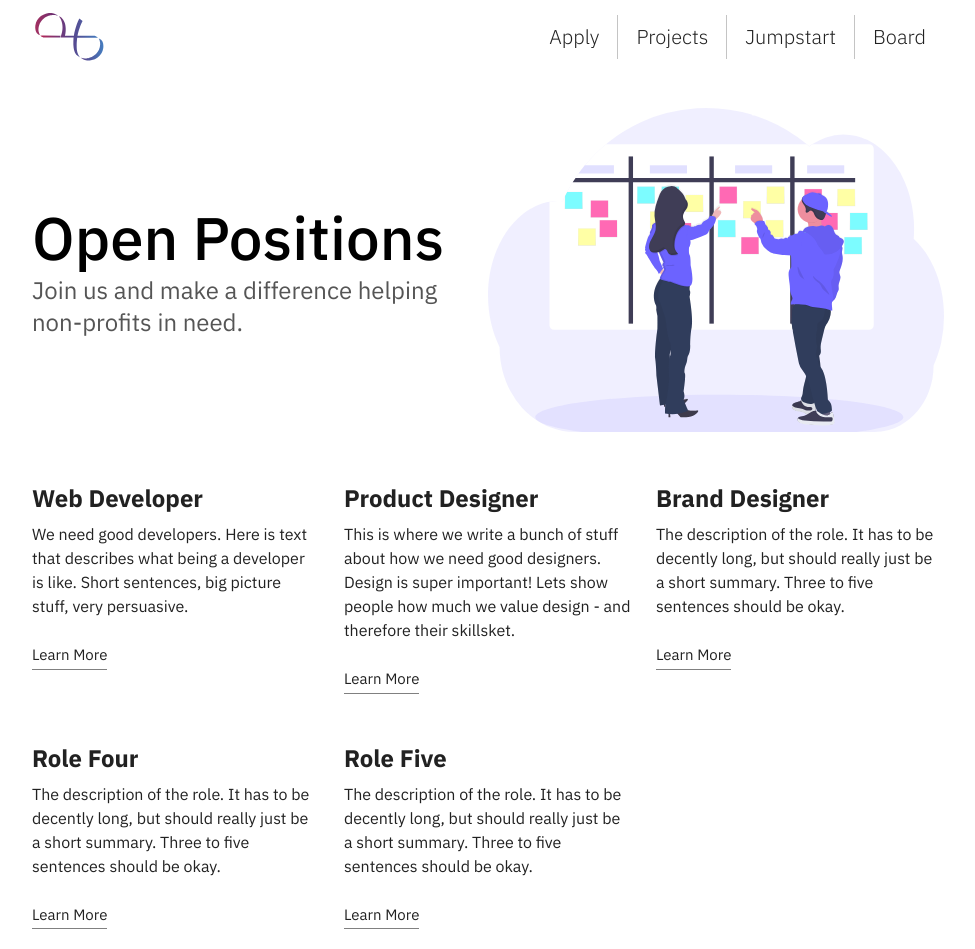
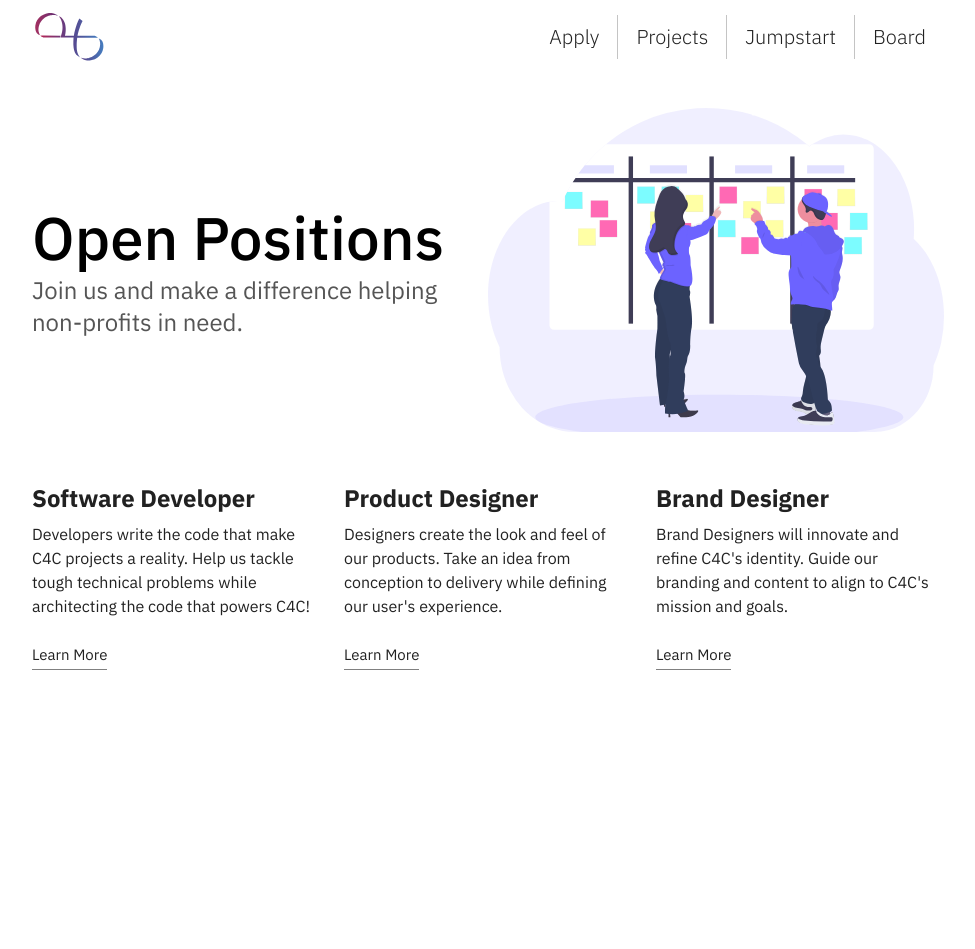
Before and after one commit to Code-4-Community/c4cneu.com, a React (Create React App) app: page /apply in a window 1280 px wide. Shown: the whole page, without its empty margins (152-1127 px from the left). After the commit the page ends 800 px from the top, so only its background shows below. Built offline with nearby package versions, Linux system fonts and the light colour scheme.

Commit message:
updating apply copy

```diff
--- a/src/components/ApplyGrid.tsx
+++ b/src/components/ApplyGrid.tsx
@@ -1,11 +1,11 @@
-import React from 'react';
-import { Grid } from '@material-ui/core';
+import React from "react";
+import { Grid } from "@material-ui/core";
 
 /*
 This component is the card design of the apply page, keeping it here just in case we want to use aspects of this design later
 */
 
-import ApplyCard from './ApplyCard';
+import ApplyCard from "./ApplyCard";
 
 const ApplyGrid: React.FC = () => {
   return (
@@ -17,10 +17,14 @@ const ApplyGrid: React.FC = () => {
         justify="flex-start"
         alignItems="flex-start"
       >
-        <ApplyCard title="Web Developer" to="/apply/developer" enterTime={1000}>
-          We need good developers. Here is text that describes what being a
-          developer is like. Short sentences, big picture stuff, very
-          persuasive.
+        <ApplyCard
+          title="Software Developer"
+          to="/apply/developer"
+          enterTime={1000}
+        >
+          Developers write the code that make C4C projects a reality. Help us
+          tackle tough technical problems while architecting the code that
+          powers C4C!
         </ApplyCard>
 
         <ApplyCard
@@ -28,26 +32,19 @@ const ApplyGrid: React.FC = () => {
           to="/apply/designer"
           enterTime={1500}
         >
-          This is where we write a bunch of stuff about how we need good
-          designers. Design is super important! Lets show people how much we
-          value design - and therefore their skillsket.
+          Designers create the look and feel of our products. Take an idea from
+          conception to delivery while defining our user's experience.
         </ApplyCard>
 
         <ApplyCard title="Brand Designer" to="/apply/unknown" enterTime={1750}>
-          The description of the role. It has to be decently long, but should
-          really just be a short summary. Three to five sentences should be
-          okay.
+          Brand Designers will innovate and refine C4C's identity. Guide our
+          branding and content to align to C4C's mission and goals.
         </ApplyCard>
-        <ApplyCard title="Role Four" to="/apply/unknown" enterTime={2000}>
-          The description of the role. It has to be decently long, but should
-          really just be a short summary. Three to five sentences should be
-          okay.
-        </ApplyCard>
-        <ApplyCard title="Role Five" to="/apply/unknown" enterTime={2250}>
-          The description of the role. It has to be decently long, but should
-          really just be a short summary. Three to five sentences should be
-          okay.
-        </ApplyCard>
+
+        {/*<ApplyCard title="Marketing Director" to="TODO" enterTime={1750}>*/}
+        {/*  Join C4C's E-Board and lead the organization's social presence and*/}
+        {/*  network growth*/}
+        {/*</ApplyCard>*/}
       </Grid>
     </>
   );
```
